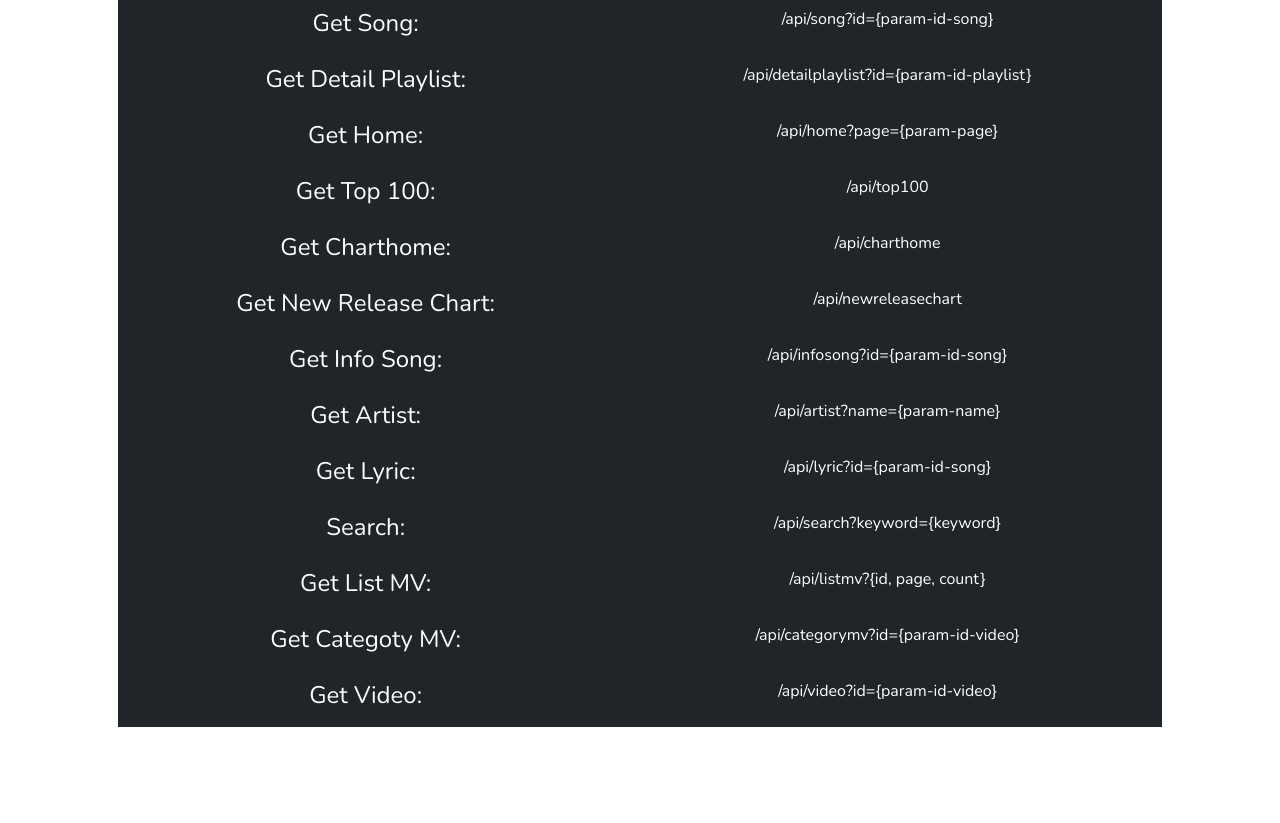
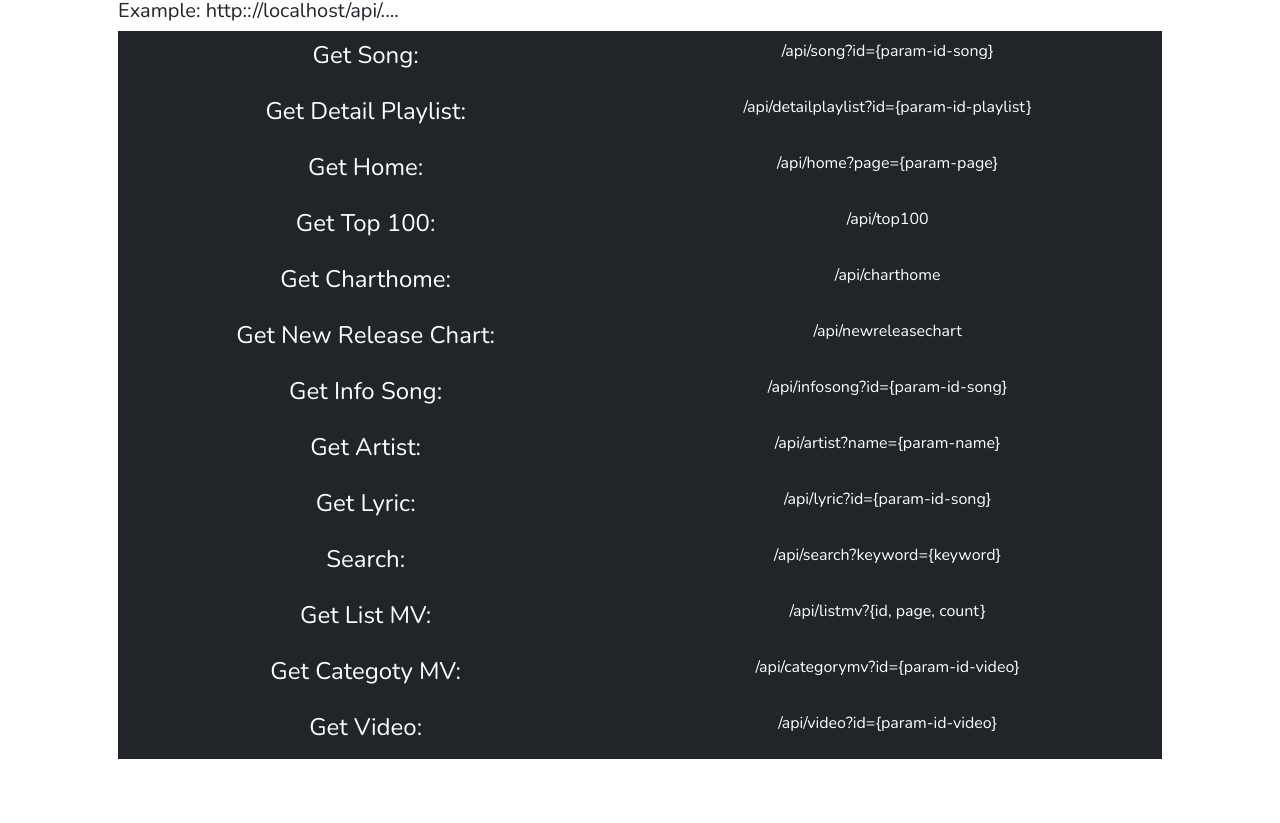
Before and after one commit to tanthang88/api-zing-mp3, a website: page index.html in a window 1280 px wide. Shown: the part 105-928 px from the top of the page. Before the commit the page ends 896 px from the top, so only its background shows below. Drawn offline with nearby package versions, Linux system fonts and the light colour scheme.

Commit message:
update example index.html

```diff
--- a/index.html
+++ b/index.html
@@ -14,14 +14,14 @@
       font-family: 'Nunito', sans-serif;
     }
   </style>
-  <script>
-    const URL = window.location.origin;
-  </script>
 </head>
 
 <body>
   <div class="container p-5">
     <h1 style="text-align:center;">Document API Zing MP3</h1>
+    <div>
+      <h5 id="example"></h5>
+    </div>
     <div class="table-resposive">
       <table class="table table-dark table-borderless">
         <!-- <caption>If run project with localhost, URL site: http:localhost:3000/api/...</caption> -->
@@ -139,6 +139,10 @@
   <script src="https://cdn.jsdelivr.net/npm/bootstrap@5.2.0-beta1/dist/js/bootstrap.bundle.min.js"
     integrity="sha384-pprn3073KE6tl6bjs2QrFaJGz5/SUsLqktiwsUTF55Jfv3qYSDhgCecCxMW52nD2"
     crossorigin="anonymous"></script>
+    <script>
+      const ex = document.getElementById("example");
+      ex.innerText = `Example: ${window.location.protocol}://${window.location.host}/api/....`;
+    </script>
 </body>
 
 </html>
```
